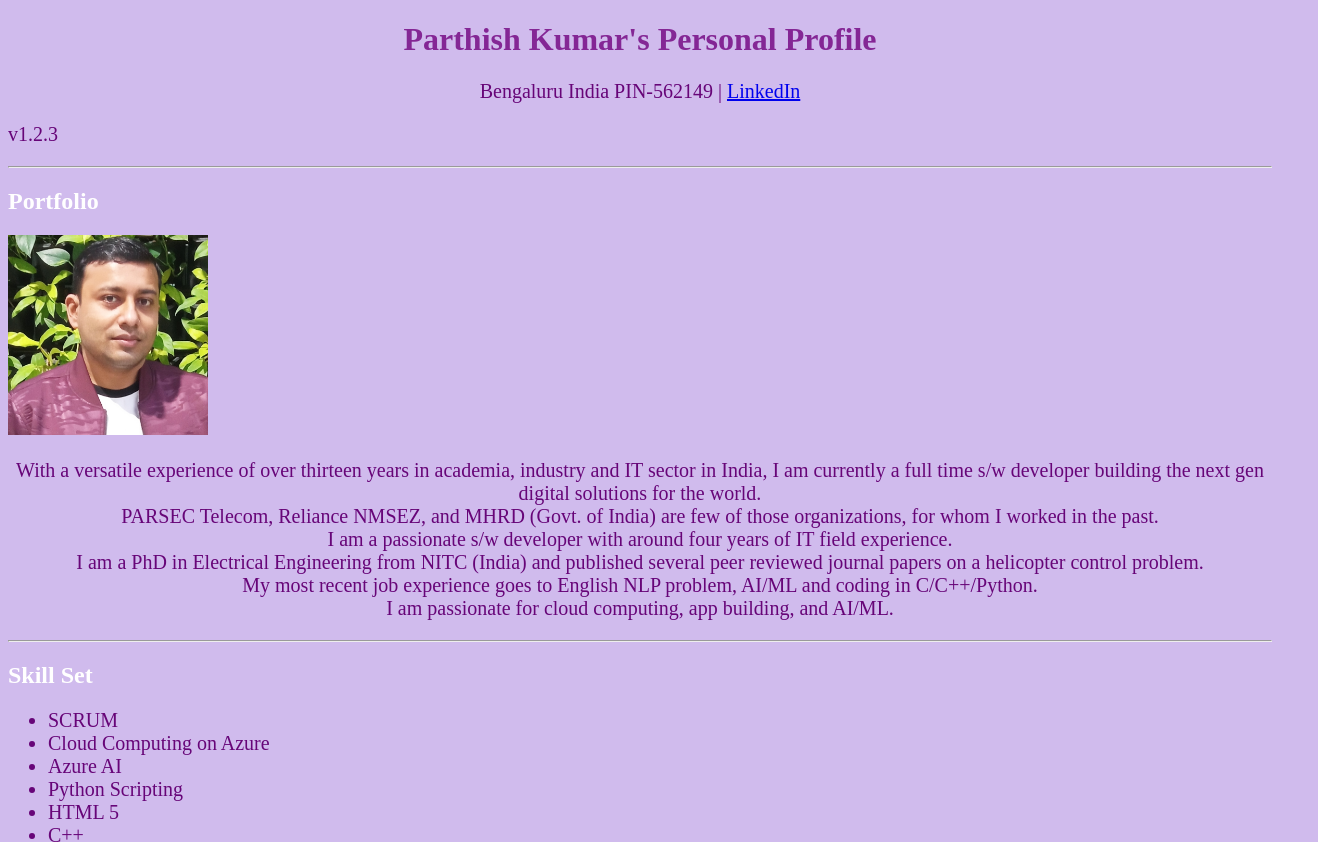
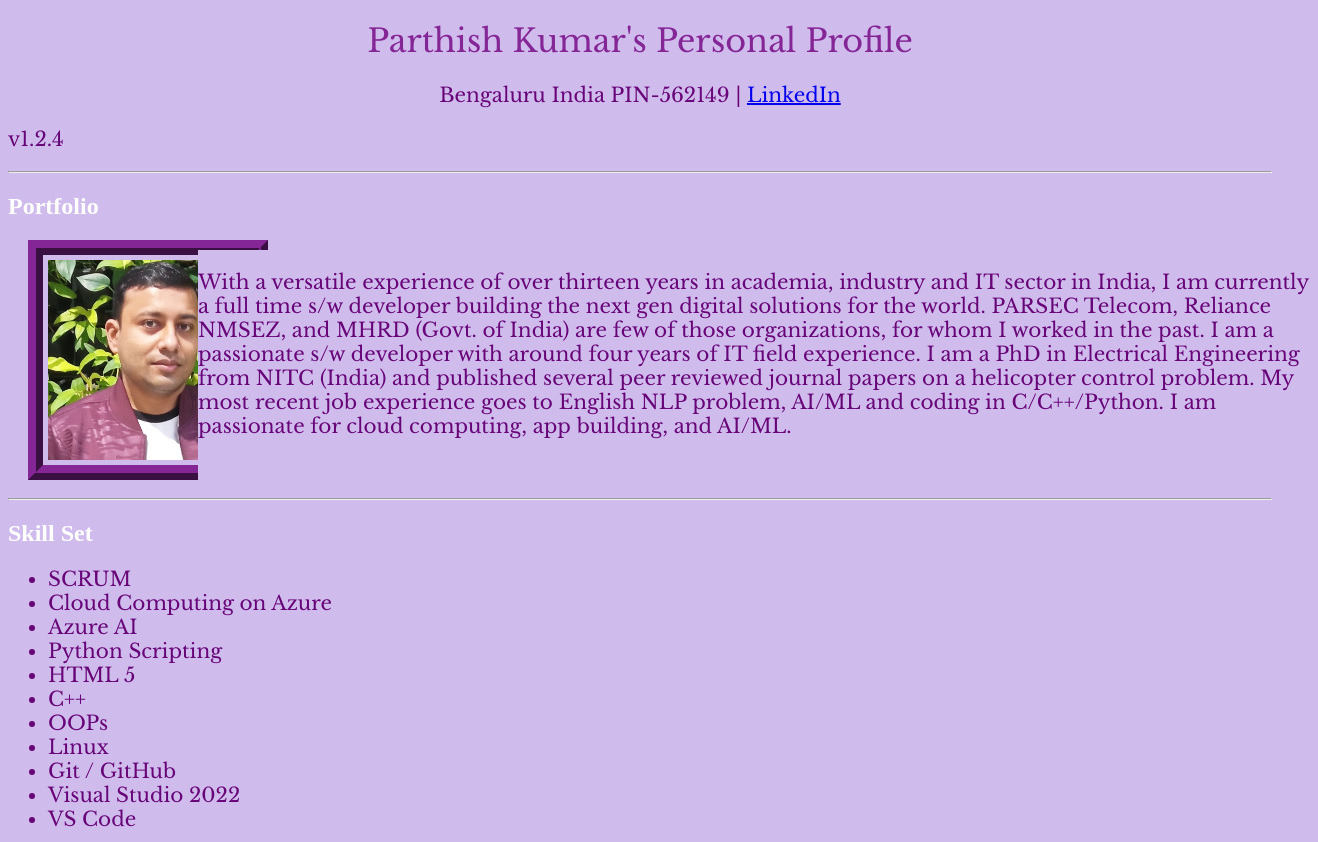
Before and after one commit to parthishkumar/MyResume, a plain HTML site: page index.html in a window 1280 px wide. Shown: the top 842 px of the page, 1318 px wide, since content can reach past the window. Drawn offline with nearby package versions, Linux system fonts and the light colour scheme.

Commit message:
Update CSS v1.2.4
Update CSS with grid, grid-template-columns and image formatting

```diff
--- a/index.html
+++ b/index.html
@@ -8,34 +8,40 @@
         rel="stylesheet"
         href="./styles.css"
     />
+    <link rel="preconnect" href="https://fonts.googleapis.com">
+    <link rel="preconnect" href="https://fonts.gstatic.com" crossorigin>
+    <link href="https://fonts.googleapis.com/css2?family=Libre+Baskerville:ital,wght@0,400;0,700;1,400&display=swap" rel="stylesheet">
 </head>
 <body>
-    <h1 id="text-align">Parthish Kumar's Personal Profile</h1>
+    <h1 class="libre-baskerville-regular" id="text-align-center">Parthish Kumar's Personal Profile</h1>
 
-    <p class="para-attribs" id="text-align">
+    <p class="para-attribs" id="text-align-center">
         Bengaluru India PIN-562149 | <a href="https://www.linkedin.com/in/parthish-p-606715169/">LinkedIn</a>
     </p>
-    <p class="para-attribs">v1.2.3</p>
+    <p class="para-attribs">v1.2.4</p>
     <hr />
     <h2>Portfolio</h2>
+    <div class="container">
+        <div class="box-left">
             <img src="./Assets/Parthish PP Size Square.png" alt="Passport size photograph of Parthish" height = 200/>
+        </div>
+        <div class="box-right">
             <p class="para-attribs" id="text-align">
                 With a versatile experience of over thirteen years in academia, industry
                 and IT sector in India, I am currently a full time s/w developer building the next gen
                 digital solutions for the world.
-        <br />
                 PARSEC Telecom, Reliance NMSEZ, and MHRD (Govt. of India) are few of those organizations,
                 for whom I worked in the past.
-        <br />
                 I am a passionate s/w developer with around four years of IT field experience.
-        <br />
                 I am a PhD in Electrical Engineering from NITC (India) and
                 published several peer reviewed journal papers on a helicopter control problem.
-        <br />
                 My most recent job experience goes to English NLP problem, AI/ML and coding in C/C++/Python.
-        <br />
                 I am passionate for cloud computing, app building, and AI/ML.
             </p>
+
+        </div>
+    </div>
+
     <hr />
     <h2>Skill Set</h2>
     <ul class="para-attribs">
@@ -103,7 +109,7 @@
         <li >E-mail ID: parthish.job@gmail.com</li>
     </ol>
     <hr />
-    <footer id="resize-font">
+    <footer class="libre-baskerville-regular" id="resize-font">
         <p>© 2024 Parthish</p>
     </footer>
 </body>
--- a/styles.css
+++ b/styles.css
@@ -1,8 +1,30 @@
 html{
     background-color: rgb(208, 187, 237);
 }
+.container {
+    display: grid;
+    grid-template-columns: repeat(3, 1fr); /* 3 equal-width columns */
+    gap: 10px;
+}
+.box-left {
+    height: 15rem;
+    width: 10rem;
+    background-color: rgb(208, 187, 237);
+    margin-left: 20px;
+}
+.box-right {
+    height: 15rem;
+    width: 70rem;
+    background-color: rgb(208, 187, 237);
+    font-size: 1em;
+    margin-top: 10px;
+}
 h1{
     color: rgb(132, 38, 149)
+}
+img{
+    border: 15px ridge rgb(132, 38, 149);
+    padding: 5px;
 }
 footer{
     color: rgb(3, 128, 119)
@@ -12,11 +34,26 @@ h2{
 }
 .para-attribs{
     color: rgb(103, 5, 120);
+    width: auto;
     font-size: 20px;
+    font-family: "Libre Baskerville", serif;
+    font-weight: 400;
+    font-style: normal;
 }
-#text-align{
+#text-align-left{
+    text-align: left
+}
+#text-align-center{
     text-align: center
+}
+#text-align-right{
+    text-align: right
 }
 #resize-font{
     font-size: 20px;
 }
+.libre-baskerville-regular {
+    font-family: "Libre Baskerville", serif;
+    font-weight: 400;
+    font-style: normal;
+}
```
Lines whose indentation alone changed are shown as unchanged.
